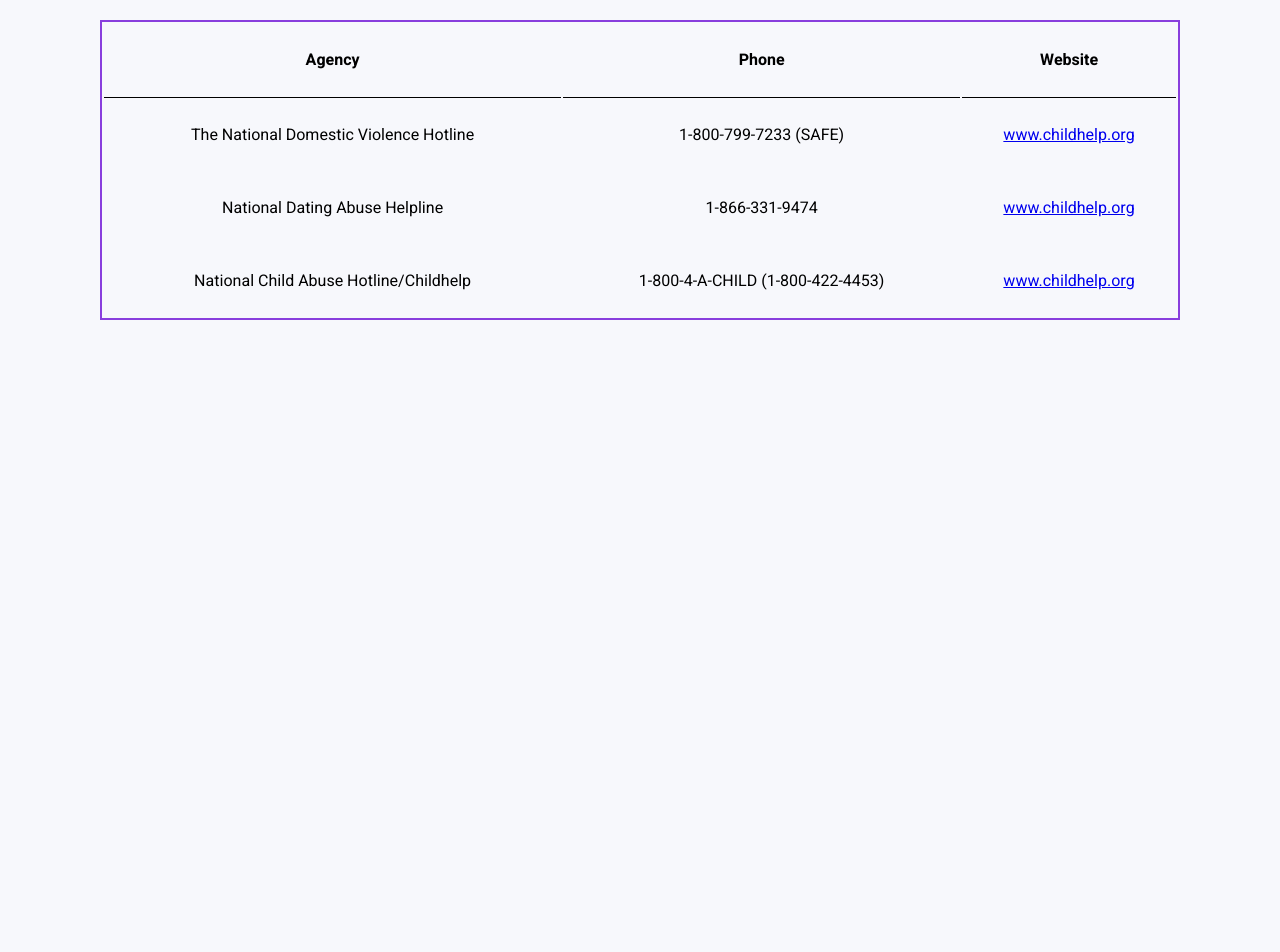
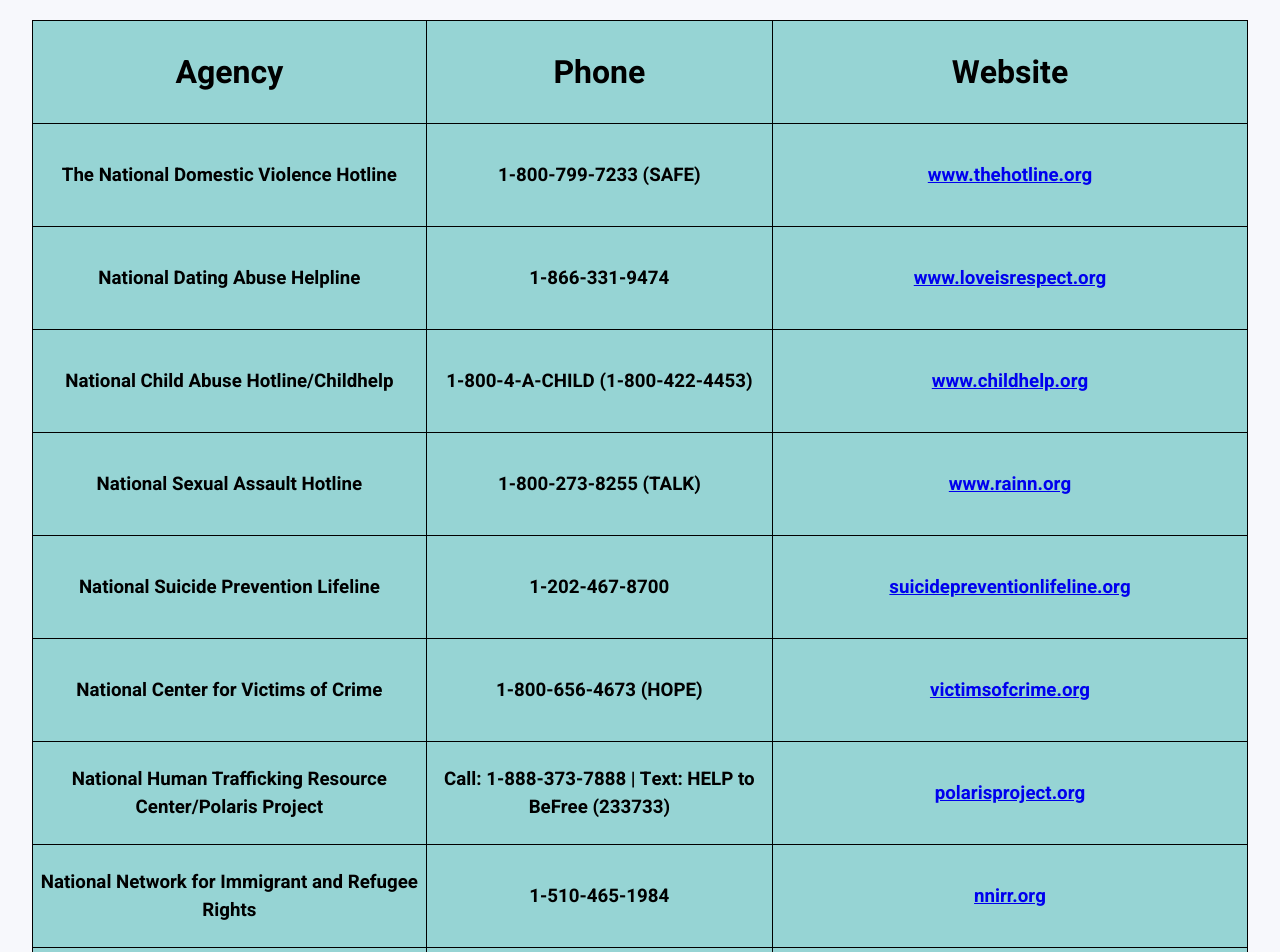
Before and after one commit to TylerHardiman/Domestic-Abuse-Log, a React (Create React App) app in the folder client/: page /supportresources in a window 1280 px wide. Shown: the part 180-1132 px from the top of the page. Before the commit the page ends 1008 px from the top, so only its background shows below. Built offline with nearby package versions, Linux system fonts and the light colour scheme.

Commit message:
chore: Designed and seeded the Abuse Support Resource table.

```diff
--- a/client/src/components/Home/Home.js
+++ b/client/src/components/Home/Home.js
@@ -63,6 +63,8 @@ const Home = () => {
                 variant="outlined"
               />
               <Button onClick={searchPost} className={classes.searchButton} variant="contained" color="primary">Search</Button>
+              <br />
+              <Button href="/supportresources" className={classes.searchButton} variant="contained" color="primary">Support Resources</Button>
             </AppBar>
             <Form currentId={currentId} setCurrentId={setCurrentId} />
             {(!searchQuery && !tags.length) && (
--- /dev/null
+++ b/client/src/components/Home/home.css
@@ -0,0 +1,5 @@
+.btn-light {
+    margin: 10;
+    overflow-wrap: break-word;
+    color: red;
+ }
--- a/client/src/components/Navbar/SupportResources.js
+++ b/client/src/components/Navbar/SupportResources.js
@@ -7,24 +7,59 @@ function SupportResources() {
     <div className="App">
       <table>
         <tr>
-          <th>Agency</th>
-          <th>Phone</th>
-          <th>Website</th>
+          <th><h1>Agency</h1></th>
+          <th><h1>Phone</h1></th>
+          <th><h1>Website</h1></th>
         </tr>
         <tr>
-          <td>The National Domestic Violence Hotline </td>
-          <td>1-800-799-7233 (SAFE)</td>
-          <td><a href="https://www.childhelp.org/">www.childhelp.org</a></td>
+          <td><h3><center>The National Domestic Violence Hotline </center></h3></td>
+          <td><h3><center>1-800-799-7233 (SAFE)</center></h3></td>
+          <td><h3><center><a href="https://www.thehotline.org/">www.thehotline.org</a></center></h3></td>
         </tr>
         <tr>
-          <td>National Dating Abuse Helpline </td>
-          <td>1-866-331-9474</td>
-          <td><a href="https://www.childhelp.org/">www.childhelp.org</a></td>
+          <td><h3><center>National Dating Abuse Helpline </center></h3></td>
+          <td><h3><center>1-866-331-9474</center></h3></td>
+          <td><h3><center><a href="https://www.loveisrespect.org/">www.loveisrespect.org</a></center></h3></td>
         </tr>
         <tr>
-          <td>National Child Abuse Hotline/Childhelp </td>
-          <td>1-800-4-A-CHILD (1-800-422-4453)</td>
-          <td><a href="https://www.childhelp.org/">www.childhelp.org</a></td>
+          <td><h3><center>National Child Abuse Hotline/Childhelp  </center></h3></td>
+          <td><h3><center>1-800-4-A-CHILD (1-800-422-4453)</center></h3></td>
+          <td><h3><center><a href="https://www.childhelp.org/">www.childhelp.org</a></center></h3></td>
+        </tr>
+        <tr>
+          <td><h3><center>National Sexual Assault Hotline </center></h3></td>
+          <td><h3><center>1-800-273-8255 (TALK)</center></h3></td>
+          <td><h3><center><a href="https://www.rainn.org/">www.rainn.org</a></center></h3></td>
+        </tr>
+        <tr>
+          <td><h3><center>National Suicide Prevention Lifeline </center></h3></td>
+          <td><h3><center>1-202-467-8700</center></h3></td>
+          <td><h3><center><a href="https://suicidepreventionlifeline.org/">suicidepreventionlifeline.org</a></center></h3></td>
+        </tr>
+        <tr>
+          <td><h3><center>National Center for Victims of Crime  </center></h3></td>
+          <td><h3><center>1-800-656-4673 (HOPE)</center></h3></td>
+          <td><h3><center><a href="https://victimsofcrime.org/">victimsofcrime.org</a></center></h3></td>
+        </tr>
+        <tr>
+          <td><h3><center>National Human Trafficking Resource Center/Polaris Project </center></h3></td>
+          <td><h3><center>Call: 1-888-373-7888 | Text: HELP to BeFree (233733)</center></h3></td>
+          <td><h3><center><a href="https://polarisproject.org/">polarisproject.org</a></center></h3></td>
+        </tr>
+        <tr>
+          <td><h3><center>National Network for Immigrant and Refugee Rights  </center></h3></td>
+          <td><h3><center>1-510-465-1984</center></h3></td>
+          <td><h3><center><a href="https://nnirr.org/">nnirr.org</a></center></h3></td>
+        </tr>
+        <tr>
+          <td><h3><center>National Coalition for the Homeless  </center></h3></td>
+          <td><h3><center>1-202-737-6444</center></h3></td>
+          <td><h3><center><a href="https://nationalhomeless.org/">nationalhomeless.org</a></center></h3></td>
+        </tr>
+        <tr>
+          <td><h3><center>National Resource Center on Domestic Violence   </center></h3></td>
+          <td><h3><center>1-800-537-2238</center></h3></td>
+          <td><h3><center><a href="https://www.nrcdv.org/ and https://vawnet.org/">www.nrcdv.org and www.vawnet.org</a></center></h3></td>
         </tr>
       </table>
     </div>
--- a/client/src/components/Navbar/supportresources.css
+++ b/client/src/components/Navbar/supportresources.css
@@ -5,17 +5,12 @@
     justify-content: center;
     align-items: top;
   }
-
-  table {
-    border: 2px solid rgb(137, 63, 221);
-    width: 1080px;
-    height: 300px;
+  table, th, td {
+    border: 1px solid rgb(0, 0, 0);
+    width: 1920px;
+    height: 100px;
+    border-collapse: collapse;
   }
-
-  th {
-    border-bottom: 1px solid black;
+  th, td {
+    background-color: #96D4D4;
   }
-
-  td {
-    text-align: center;
-  }
```
